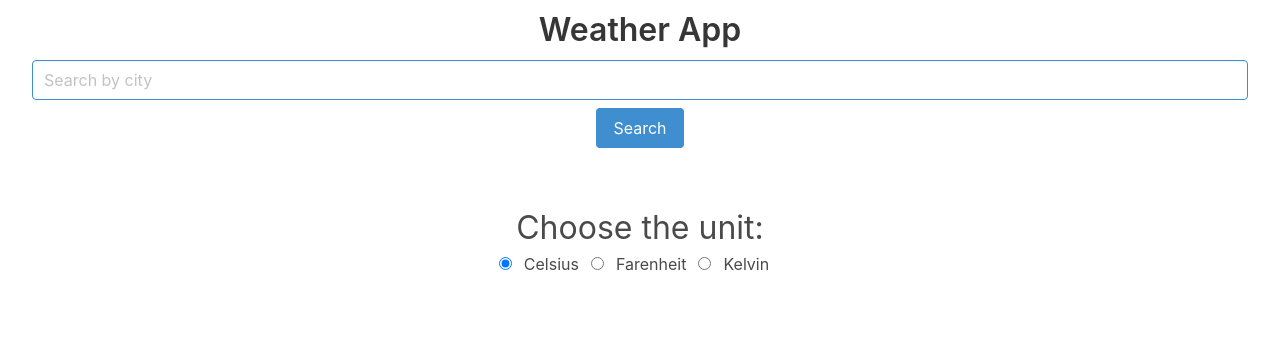
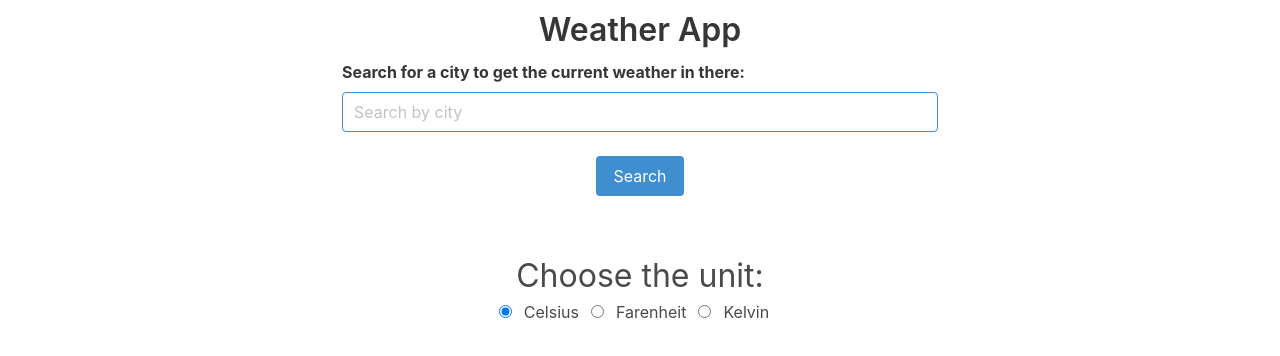
Before and after one commit to cdpaiva/vue-weather, a Vue app: page / in a window 1280 px wide. Shown: the top 356 px of the page. Built offline with nearby package versions, Linux system fonts and the light colour scheme; no server answers.

Commit message:
Added description to the search bar

```diff
--- a/src/components/Search.vue
+++ b/src/components/Search.vue
@@ -1,11 +1,19 @@
 <template>
+  <div class="columns">
+    <div class="column is-half is-offset-one-quarter">
+      <label class="label" for="search-bar"
+        >Search for a city to get the current weather in there:</label
+      >
       <input
         type="text"
+        id="search-bar"
         class="input is-info"
         placeholder="Search by city"
         v-model="query"
         @keyup.enter="$emit('fetchWeather', query, unit)"
       />
+    </div>
+  </div>
 
   <div class="block has-text-centered m-2">
     <button
@@ -39,13 +47,13 @@ export default {
     return {
       query: "",
       unit: "metric",
-    }
+    };
   },
   watch: {
     // re-fetches whenever unit changes
-    unit(){
-      this.$emit("fetchWeather", this.query, this.unit)
-    }
+    unit() {
+      this.$emit("fetchWeather", this.query, this.unit);
     },
-}
+  },
+};
 </script>
```
Lines whose indentation alone changed are shown as unchanged.
